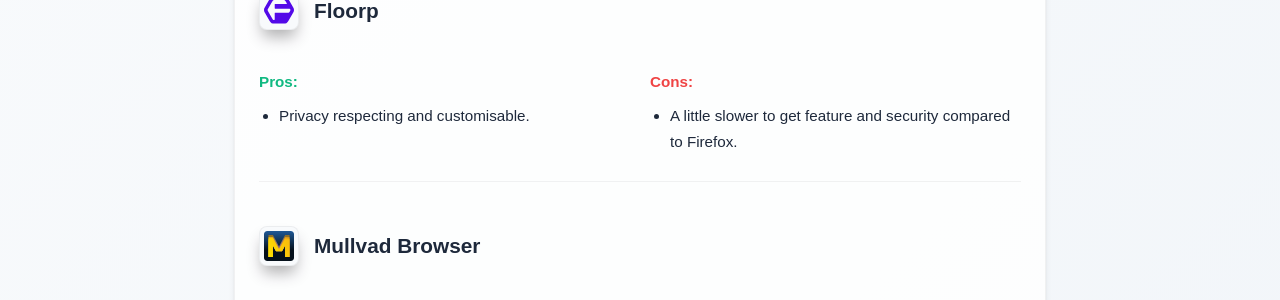
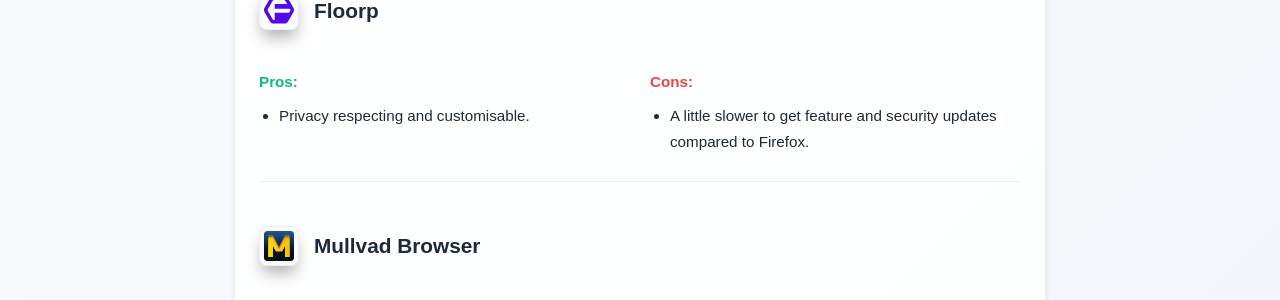
Before and after one commit to PASSK3YS/PASSK3YS.github.io, a Jekyll site: the page built from tools/myrecommendations.md, in a window 1280 px wide and 900 px high, scrolled down 909 px. Shown: the part 153-453 px from the top of the window. Built offline with Jekyll 4.4.1, drawn with Linux system fonts in a browser that asks for light colours; some web fonts are replaced.

Commit message:
fix: error

```diff
--- a/tools/myrecommendations.md
+++ b/tools/myrecommendations.md
@@ -96,7 +96,7 @@
                   <div class="cons-section">
                       <strong class="cons-title">Cons:</strong>
                       <ul>
-                          <li>A little slower to get feature and security compared to Firefox.</li>
+                          <li>A little slower to get feature and security updates compared to Firefox.</li>
                       </ul>
                   </div>
               </div>
```
